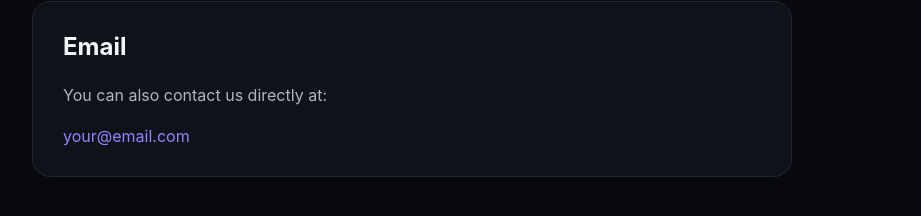
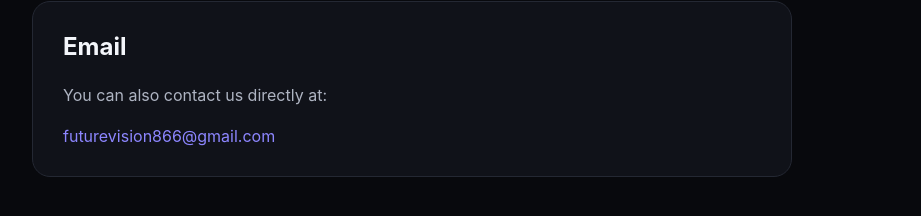
Before and after one commit to rahul2018ffplayer-ux/Luhar.Sensi, a website: page contact.html in a window 1280 px wide. Shown: the part 843-1059 px from the top of the page, without its empty margins (228-1149 px from the left). Drawn offline with Linux system fonts and the light colour scheme.

Commit message:
Update contact.html

```diff
--- a/contact.html
+++ b/contact.html
@@ -174,7 +174,7 @@ footer a{
     <section class="card">
         <h2>Send us a message</h2>
 
-        <form action="mailto:your@email.com" method="post" enctype="text/plain">
+        <form action="mailto:futurevision866@gmail.com" method="post" enctype="text/plain">
 
             <div class="form-group">
                 <label for="name">Name</label>
@@ -216,8 +216,8 @@ footer a{
             You can also contact us directly at:
         </p>
 
-        <a class="email" href="mailto:your@email.com">
-            your@email.com
+        <a class="email" href="mailto:futurevision866@gmail.com">
+            futurevision866@gmail.com
         </a>
     </section>
 
```
